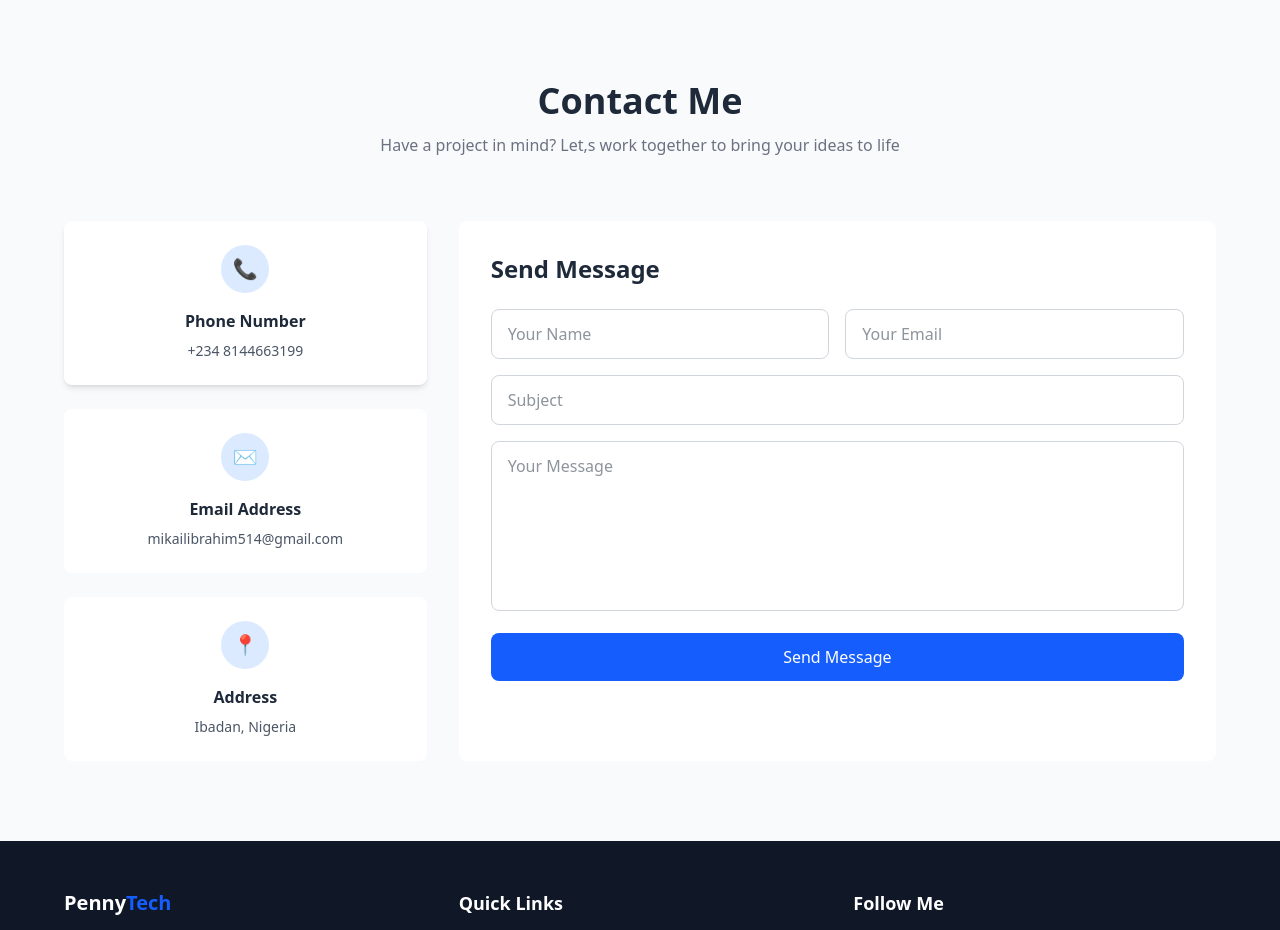
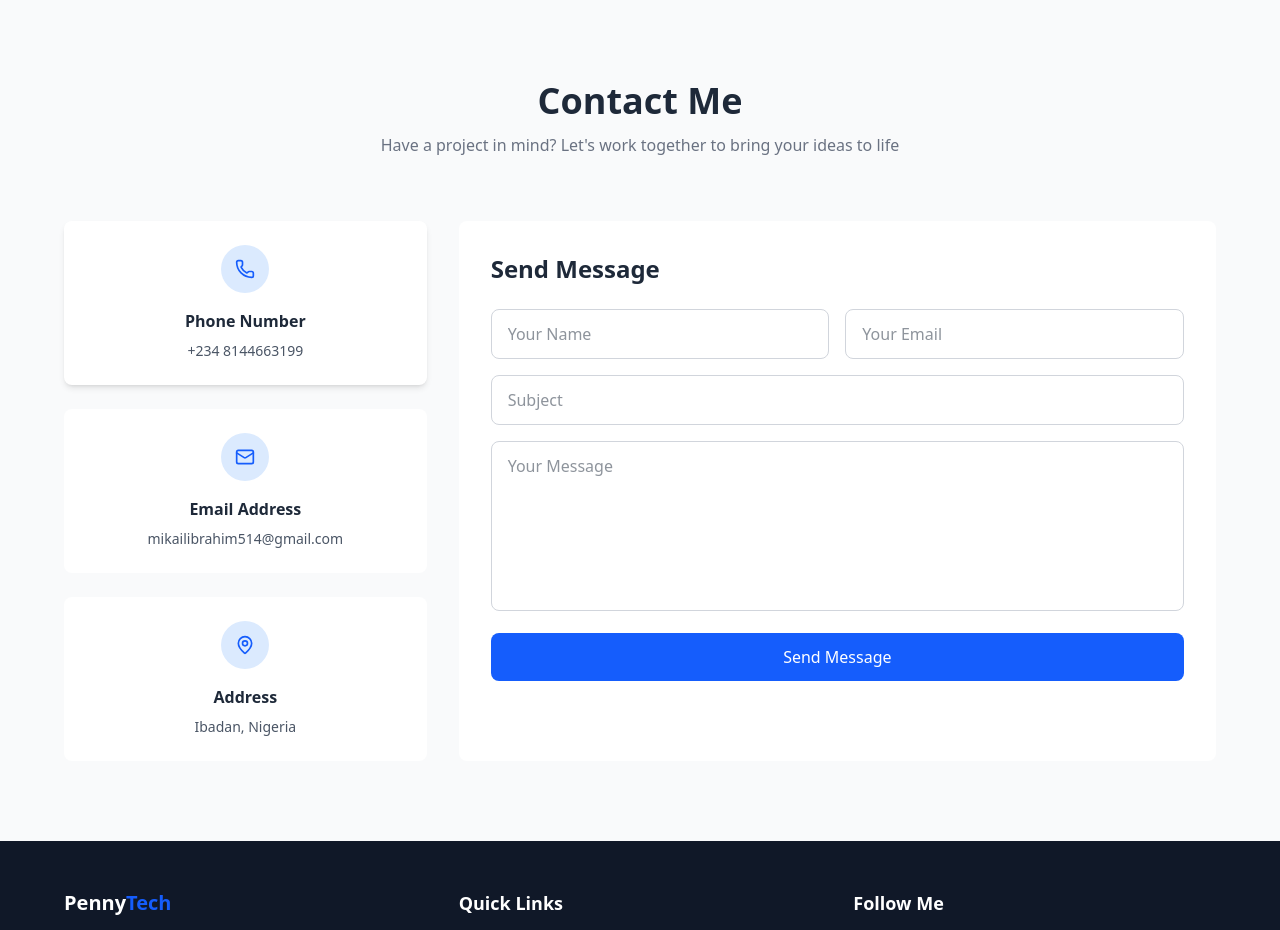
Before and after one commit to Pennny-eng/Portfolio, a React (Vite) app: page / in a window 1280 px wide. Shown: the part 4880-5810 px from the top of the page. Built offline with nearby package versions, Linux system fonts and the light colour scheme.

Commit message:
fixed some typos

```diff
--- a/index.html
+++ b/index.html
@@ -2,7 +2,7 @@
 <html lang="en">
   <head>
     <meta charset="UTF-8" />
-    <link rel="icon" type="image/svg+xml" href="/vite.svg" />
+   <link rel="icon" type="image/png" href="/favicon.png" />
     <meta name="viewport" content="width=device-width, initial-scale=1.0" />
     <title>portfolio</title>
       <link href="/src/style.css" rel="stylesheet">
--- a/src/App.jsx
+++ b/src/App.jsx
@@ -1,6 +1,6 @@
 import React from "react";
 import { useState, useEffect } from "react";
-import { Moon, Sun, Github, Linkedin, Mail, Code, Briefcase, User, MessageCircle, Check, Zap, Star, Sparkles } from 'lucide-react';
+import { Moon, Sun, Github, Linkedin, Mail, Code, Briefcase, User, MessageCircle, Check, Zap, Star, Sparkles, MapPin, Phone} from 'lucide-react';
 
 export default function App() {
   const [darkMode, setDarkMode] = useState(false);
@@ -59,7 +59,7 @@ useEffect(() => {
     e.preventDefault();
     setIsSubmitting(true);
 
-    // Replace with your actual EmailJS credentials
+
     const SERVICE_ID = 'service_tthlhj7';
     const TEMPLATE_ID = 'template_tfo8tlc';
     const PUBLIC_KEY = 'ja0N9tz63i6uaexBl';
@@ -278,14 +278,13 @@ useEffect(() => {
           </div>
         </div>
 
-        {/* Overlay */}
         {isMenuOpen && (
           <div
             onClick={closeMenu}
             className="fixed inset-0 bg-black/50 z-30 md:hidden"
           ></div>
         )}
-    {/* Hero Content */}
+
     <div className="relative z-10 flex flex-col items-center justify-center flex-1 text-center">
       <h2 className="text-5xl font-bold mb-4">I'm <span className="font-display text-2xl text-blue-600">Penny</span> frontEnd Developer</h2>
       <p className="text-lg text-gray-200 max-w-xl animate-fade-in-up animation-delay-200">
@@ -383,7 +382,7 @@ useEffect(() => {
       `}</style>
 
 
-      {/* About Me*/}
+      {/*My About Section*/}
      <section  id="about"
         data-animate
         className={`py-20 transition-all duration-700 ${
@@ -449,10 +448,10 @@ useEffect(() => {
     </div>
 
     <div className="grid grid-cols-1 lg:grid-cols-2 gap-8 max-w-6xl mx-auto">
-      {/* University of Ibadan */}
+
       <div className={`p-8 rounded-lg ${darkMode ? 'bg-gray-900' : 'bg-white'} shadow-lg`}>
         <div className="flex flex-col sm:flex-row items-start gap-6">
-          {/* University of Ibadan Logo */}
+
           <div className="flex-shrink-0 mx-auto sm:mx-0">
             <img
               src="https://i.postimg.cc/zvrRW3K0/download.jpg"
@@ -461,7 +460,7 @@ useEffect(() => {
             />
           </div>
 
-          {/* Education Details */}
+          {/* My Education Details */}
           <div className="flex-grow text-center sm:text-left">
             <h3 className={`text-2xl font-bold mb-2 ${darkMode ? 'text-white' : 'text-gray-800'}`}>
               University of Ibadan
@@ -480,10 +479,10 @@ useEffect(() => {
         </div>
       </div>
 
-      {/* freeCodeCamp */}
+
      <div className={`p-8 rounded-lg ${darkMode ? 'bg-gray-900' : 'bg-white'} shadow-lg`}>
   <div className="flex flex-col sm:flex-row items-start gap-6">
-    {/* freeCodeCamp Logo */}
+
     <div className="flex-shrink-0 mx-auto sm:mx-0">
       <img
         src="https://design-style-guide.freecodecamp.org/downloads/fcc_primary_large.jpg"
@@ -492,7 +491,7 @@ useEffect(() => {
       />
     </div>
 
-    {/* Education Details */}
+    {/*My Education Details */}
     <div className="flex-grow text-center sm:text-left">
       <h3 className={`text-2xl font-bold mb-2 ${darkMode ? 'text-white' : 'text-gray-800'}`}>
         freeCodeCamp
@@ -501,7 +500,7 @@ useEffect(() => {
         Certified Full Stack Developer
       </p>
 
-      {/* Option 4: Animated Badge */}
+
       <div className="mb-4 flex items-center gap-3 justify-center sm:justify-start flex-wrap">
         <span className={`px-4 py-2 rounded-full text-sm font-semibold ${darkMode ? 'bg-gradient-to-r from-green-900 to-green-800 text-green-300' : 'bg-gradient-to-r from-green-50 to-green-100 text-green-700'} flex items-center gap-2 shadow-sm`}>
           <span className="relative flex h-2.5 w-2.5">
@@ -680,7 +679,7 @@ useEffect(() => {
             </p>
           </div>
 
-          {/* Pricing Cards */}
+          {/*My Pricing Cards */}
           <div className="grid grid-cols-1 md:grid-cols-2 lg:grid-cols-3 gap-8 lg:gap-6">
             {pricingPlans.map((plan, index) => {
               const Icon = plan.icon;
@@ -693,7 +692,7 @@ useEffect(() => {
                       : `${darkMode ? 'bg-gray-800' : 'bg-white'}`
                   } shadow-xl hover:shadow-2xl p-8`}
                 >
-                  {/* Popular Badge */}
+
                   {plan.popular && (
                     <div className="absolute -top-4 left-1/2 transform -translate-x-1/2">
                       <span className="bg-gradient-to-r from-purple-500 to-pink-500 text-white px-4 py-1 rounded-full text-sm font-semibold shadow-lg">
@@ -702,17 +701,17 @@ useEffect(() => {
                     </div>
                   )}
 
-                  {/* Icon */}
+
                   <div className={`inline-flex p-3 rounded-xl bg-gradient-to-r ${plan.gradient} mb-6`}>
                     <Icon className="w-6 h-6 text-white" />
                   </div>
 
-                  {/* Plan Name */}
+
                   <h3 className={`text-2xl font-bold mb-2 ${darkMode ? 'text-white' : 'text-gray-800'}`}>
                     {plan.name}
                   </h3>
 
-                  {/* Price */}
+
                   <div className="mb-4">
                     <span className={`text-5xl font-bold ${darkMode ? 'text-white' : 'text-gray-800'}`}>
                       {plan.price}
@@ -722,12 +721,12 @@ useEffect(() => {
                     </span>
                   </div>
 
-                  {/* Description */}
+
                   <p className={`mb-6 ${darkMode ? 'text-gray-400' : 'text-gray-600'}`}>
                     {plan.description}
                   </p>
 
-                  {/* Features */}
+
                   <ul className="space-y-3 mb-8">
                     {plan.features.map((feature, featureIndex) => (
                       <li key={featureIndex} className="flex items-start gap-3">
@@ -741,7 +740,7 @@ useEffect(() => {
                     ))}
                   </ul>
 
-                  {/* CTA Button */}
+
                   <button
                     onClick={handleGetStarted}
                     className={`w-full py-4 rounded-xl font-semibold transition-all duration-300 ${
@@ -804,7 +803,7 @@ useEffect(() => {
               </div>
             </div>
 
-            {/* Project 2: Portfolio Website (Removed outer grid wrapper) */}
+            {/* Project 2: Portfolio Website */}
             <div className={`project-card rounded-lg overflow-hidden shadow-md hover:shadow-2xl transition-all duration-300 transform hover:-translate-y-2 ${darkMode ? 'bg-gray-900' : 'bg-white'}`}>
               <div
                 className="h-48 bg-cover bg-center"
@@ -921,7 +920,7 @@ useEffect(() => {
           <div className="text-center mb-16">
             <h2 className={`text-4xl font-bold mb-3 ${darkMode ? 'text-white' : 'text-gray-800'}`}>Contact Me</h2>
             <p className={`max-w-2xl mx-auto ${darkMode ? 'text-gray-400' : 'text-gray-500'}`}>
-            Have a project in mind? Let,s work together to bring your ideas to life
+            Have a project in mind? Let's work together to bring your ideas to life
             </p>
           </div>
 
@@ -929,35 +928,34 @@ useEffect(() => {
             {/* Contact Info Cards */}
             <div className="lg:col-span-1 space-y-6">
 
-              {/* Phone - UPDATED for Dark Mode */}
+
              <div className={`project-card rounded-lg p-6 text-center shadow-md hover:shadow-2xl transition-all duration-300 transform hover:-translate-y-2 ${darkMode ? 'bg-gray-900' : 'bg-white'}`}>
   <div className="w-12 h-12 bg-blue-100 rounded-full flex items-center justify-center mx-auto mb-4">
-                      <span className="text-blue-600 text-xl">📞</span>
+    <Phone className="text-blue-600" size={20} />
   </div>
   <h3 className={`font-bold mb-2 ${darkMode ? 'text-white' : 'text-gray-800'}`}>Phone Number</h3>
   <p className={`text-sm ${darkMode ? 'text-gray-400' : 'text-gray-600'}`}>+234 8144663199</p>
 </div>
 
-              {/* Email - UPDATED for Dark Mode */}
+
 <div className={`rounded-lg p-6 text-center hover:shadow-2xl transition-all duration-300 transform hover:-translate-y-2 ${darkMode ? 'bg-gray-900' : 'bg-white'}`}>
   <div className="w-12 h-12 bg-blue-100 rounded-full flex items-center justify-center mx-auto mb-4">
-                  <span className="text-blue-600 text-xl">✉️</span>
+    <Mail className="text-blue-600" size={20} />
   </div>
   <h3 className={`font-bold mb-2 ${darkMode ? 'text-white' : 'text-gray-800'}`}>Email Address</h3>
   <p className={`text-sm ${darkMode ? 'text-gray-400' : 'text-gray-600'}`}>mikailibrahim514@gmail.com</p>
 </div>
 
-              {/* Location - UPDATED for Dark Mode */}
+
 <div className={`rounded-lg p-6 text-center hover:shadow-2xl transition-all duration-300 transform hover:-translate-y-2 ${darkMode ? 'bg-gray-900' : 'bg-white'}`}>
   <div className="w-12 h-12 bg-blue-100 rounded-full flex items-center justify-center mx-auto mb-4">
-                  <span className="text-blue-600 text-xl">📍</span>
+    <MapPin className="text-blue-600" size={20} />
   </div>
   <h3 className={`font-bold mb-2 ${darkMode ? 'text-white' : 'text-gray-800'}`}>Address</h3>
   <p className={`text-sm ${darkMode ? 'text-gray-400' : 'text-gray-600'}`}>Ibadan, Nigeria</p>
 </div>
 </div>
 
-            {/* Contact Form - UPDATED for Dark Mode */}
             <div className={`lg:col-span-2 p-8 rounded-lg ${darkMode ? 'bg-gray-900' : 'bg-white'}`}>
               <h3 className={`text-2xl font-bold mb-6 ${darkMode ? 'text-white' : 'text-gray-800'}`}>Send Message</h3>
               <form onSubmit={handleSubmit} className="space-y-4">
```
Also changed, not shown: 1 other file (tests, documents, lock files or other folders). Lines whose indentation alone changed are shown as unchanged.
